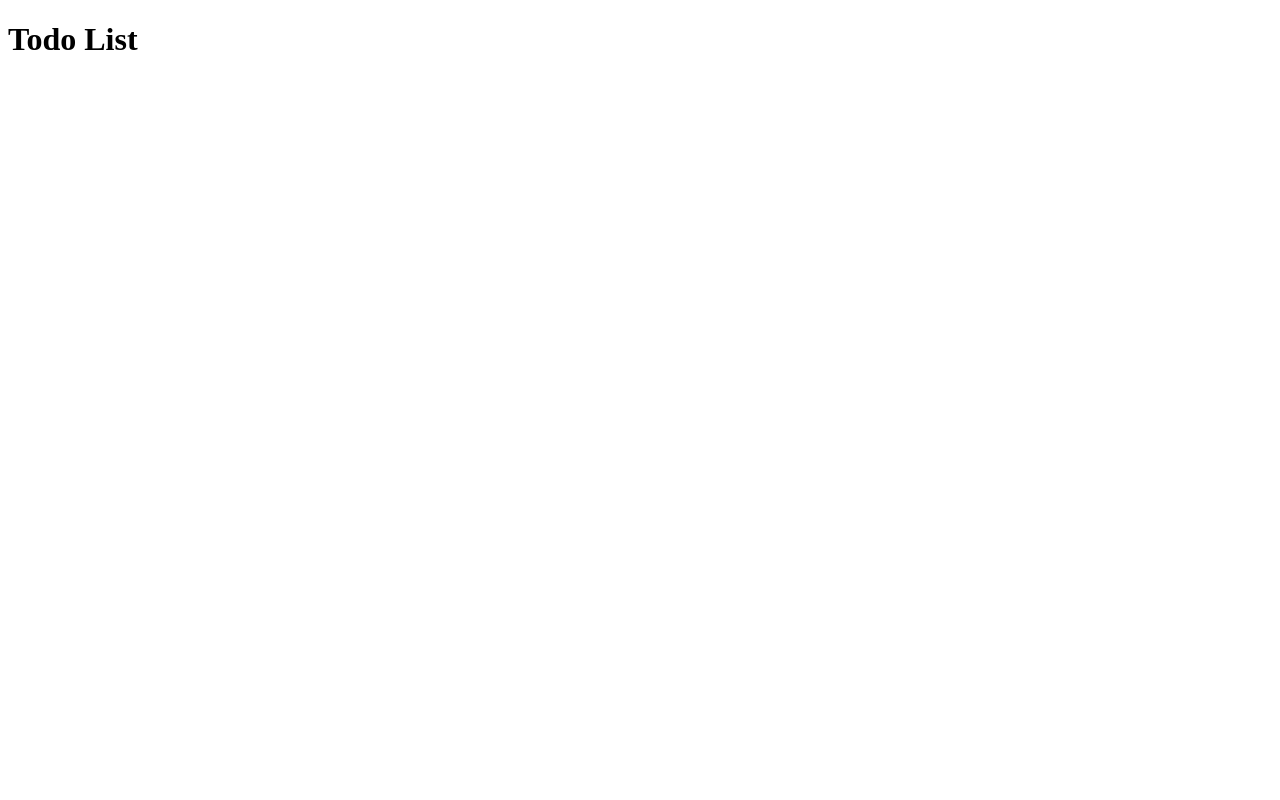
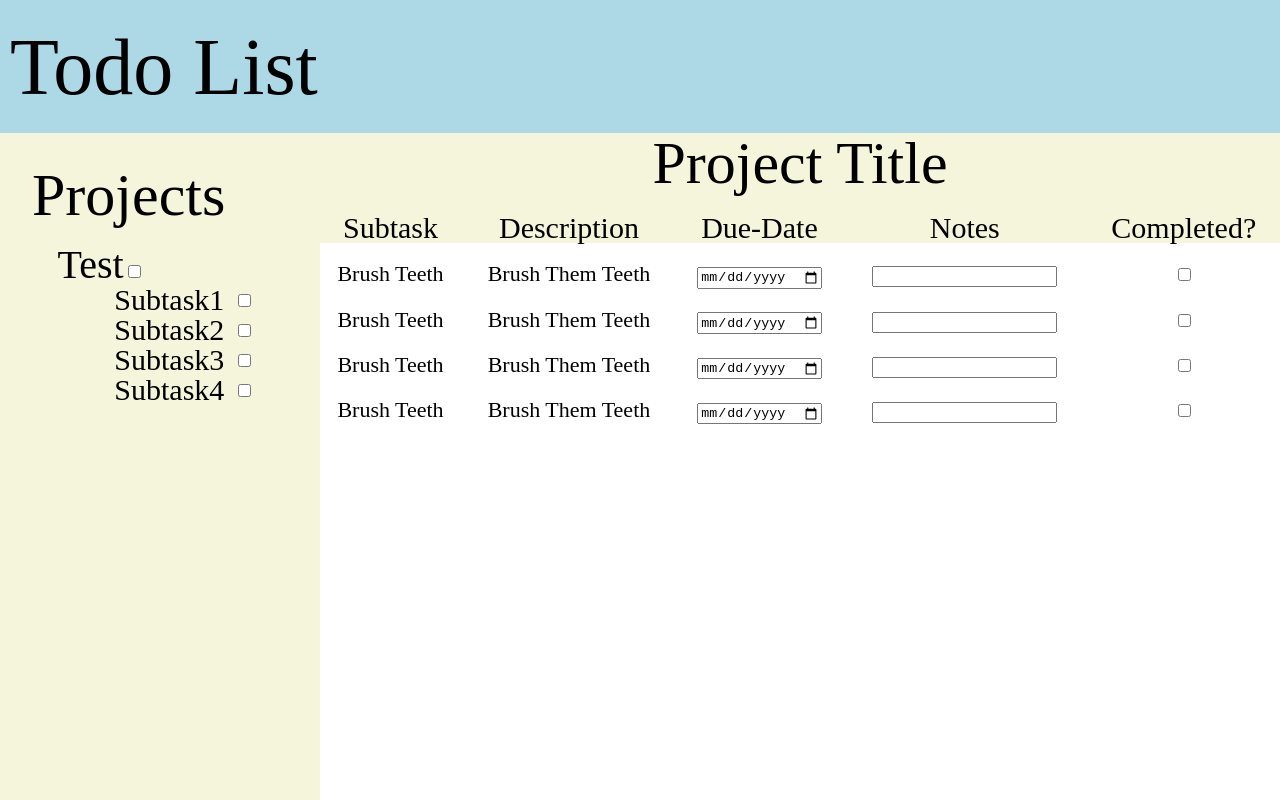
Before and after one commit to aaronkg1/todo-list, a plain HTML site: page index.html in a window 1280 px wide. Drawn offline with Linux system fonts and the light colour scheme.

Commit message:
Basic layout

```diff
--- a/index.html
+++ b/index.html
@@ -6,12 +6,73 @@
     <meta name="viewport" content="width=device-width, initial-scale=1.0">
     <title>Todo List</title>
     <script src="index.js" defer></script>
+    <link rel="stylesheet" href="styles.css">
 </head>
 <body>
-    <div id="mainContainer">
+    <div id="main-container">
         <header class="header">
             <h1>Todo List</h1>
         </header>
+        <div class="sidebar">
+            <div class="projects">
+                <h2>Projects</h2>
+                <div class="project-container">
+                    <div class="project"><label for="Test">Test</label><input type="checkbox" name="project" id="Test">
+                    <div class="tasks">
+                        <div class="subtask"><label for="Subtask1">Subtask1</label><input type="checkbox" name="subtask" id="Subtask1"></div>
+                        <div class="subtask"><label for="Subtask2">Subtask2</label><input type="checkbox" name="subtask" id="Subtask2"></div>
+                        <div class="subtask"><label for="Subtask3">Subtask3</label><input type="checkbox" name="subtask" id="Subtask3"></div>
+                        <div class="subtask"><label for="Subtask4">Subtask4</label><input type="checkbox" name="subtask" id="Subtask4"></div>
+                    </div>
+                </div>
+                </div>
+            </div>
+        </div>
+        <div class="task-display">
+            <div class="project-list">
+                <table class="project-table">
+                    <caption>Project Title</caption>
+                    <thead>
+                        <tr>
+                            <th>Subtask</th>
+                            <th>Description</th>
+                            <th>Due-Date</th>
+                            <th>Notes</th>
+                            <th>Completed?</th>
+                        </tr>
+                    </thead>
+                        <tr>
+                            <td>Brush Teeth</td>
+                            <td>Brush Them Teeth</td>
+                            <td><input type="date" class="date-picker"></td>
+                            <td><input type="text"class='notes-input'></td>
+                            <td><input type="checkbox" name="subtask" id="Subtask4"></td>
+                        </tr>
+                        <tr>
+                            <td>Brush Teeth</td>
+                            <td>Brush Them Teeth</td>
+                            <td><input type="date" class="date-picker"></td>
+                            <td><input type="text"class='notes-input'></td>
+                            <td><input type="checkbox" name="subtask" id="Subtask4"></td>
+                        </tr>
+                        <tr>
+                            <td>Brush Teeth</td>
+                            <td>Brush Them Teeth</td>
+                            <td><input type="date" class="date-picker"></td>
+                            <td><input type="text"class='notes-input'></td>
+                            <td><input type="checkbox" name="subtask" id="Subtask4"></td>
+                        </tr>
+                        <tr>
+                            <td>Brush Teeth</td>
+                            <td>Brush Them Teeth</td>
+                            <td><input type="date" class="date-picker"></td>
+                            <td><input type="text"class='notes-input'></td>
+                            <td><input type="checkbox" name="subtask" id="Subtask4"></td>
+                        </tr>
+
+                </table>
+            </div>
+        </div>
     </div>
 </body>
 </html>
--- a/styles.css
+++ b/styles.css
@@ -0,0 +1,153 @@
+html, body, div, span, applet, object, iframe,
+h1, h2, h3, h4, h5, h6, p, blockquote, pre,
+a, abbr, acronym, address, big, cite, code,
+del, dfn, em, img, ins, kbd, q, s, samp,
+small, strike, strong, sub, sup, tt, var,
+b, u, i, center,
+dl, dt, dd, ol, ul, li,
+fieldset, form, label, legend,
+table, caption, tbody, tfoot, thead, tr, th, td,
+article, aside, canvas, details, embed,
+figure, figcaption, footer, header, hgroup,
+menu, nav, output, ruby, section, summary,
+time, mark, audio, video {
+	margin: 0;
+	padding: 0;
+	border: 0;
+	font-size: 100%;
+	font: inherit;
+	vertical-align: baseline;
+}
+/* HTML5 display-role reset for older browsers */
+article, aside, details, figcaption, figure,
+footer, header, hgroup, menu, nav, section {
+	display: block;
+}
+body {
+	line-height: 1;
+}
+ol, ul {
+	list-style: none;
+}
+blockquote, q {
+	quotes: none;
+}
+blockquote:before, blockquote:after,
+q:before, q:after {
+	content: '';
+	content: none;
+}
+table {
+	border-collapse: collapse;
+	border-spacing: 0;
+}
+
+:root {
+    font-size: 20px;
+}
+
+#main-container {
+    height: 100vh;
+    width: 100vw;
+    display: grid;
+    grid-template-columns: repeat(12, 1fr);
+    grid-template-rows: repeat(12, 1fr);
+}
+
+
+
+h1 {
+    font-size: 4rem;
+}
+
+h2 {
+    font-size: 3rem;
+}
+.header {
+    grid-column: 1 / 13;
+    grid-row: 1 / 3;
+    background-color: lightblue;
+    display: flex;
+    align-items: center;
+    padding: 10px;
+}
+
+.sidebar {
+    grid-column: 1 / 4;
+    grid-row: 3 / 13 ;
+    display: flex;
+    flex-direction: column;
+    justify-content: start;
+    gap: 50%;
+    padding: 10%;
+    background-color: beige;
+    min-width: fit-content;
+}
+
+.projects {
+    display: flex;
+    flex-direction: column;
+    gap: 20px;
+    font-size: 2rem;
+
+}
+
+
+.project-container {
+    display: flex;
+    flex-direction: column;
+    gap: 10%;
+    padding-left: 10%;
+}
+
+.tasks {
+    padding-left: 10%;
+    font-size: 1.5rem;
+}
+
+.subtask {
+    display: flex;
+    gap: 10px;
+    justify-content: center;
+    align-items: center;
+}
+
+.task-display {
+    grid-column: 4 / 13;
+    grid-row: 3 / 13;
+    background-color: white;
+}
+
+.project-table {
+    width: 100%;
+    text-align: center;
+}
+
+.project-table caption {
+    background-color: beige;
+    font-size: 3rem;
+    padding-bottom: 20px;
+}
+
+
+
+.project-table thead {
+    background-color: beige;
+    font-size: 1.5rem;
+}
+
+.project-table tr {
+    min-height: fit-content;
+
+
+
+
+}
+
+.project-table td {
+    font-size: 1.1rem;
+    padding-top: 20px;
+}
+
+.notes-input {
+}
```
